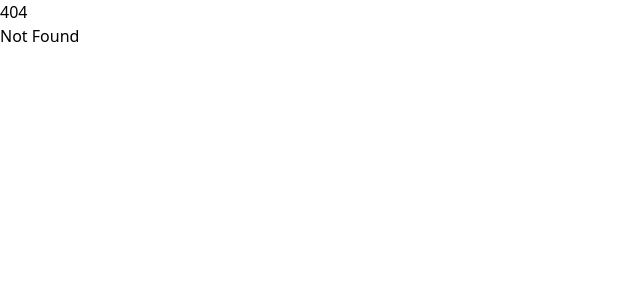
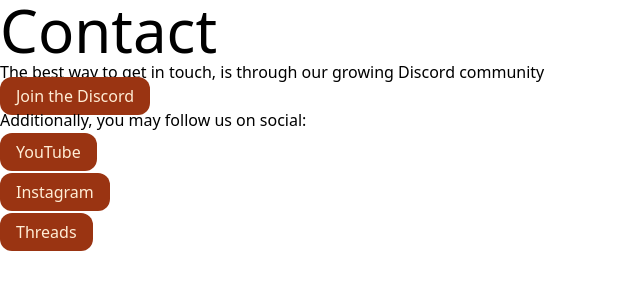
Before and after one commit to IvanOrsh/not-so-fit, a SvelteKit app: page /contact in a window 1280 px wide. Before the commit this address had no page. Shown: the top 300 px of the page, without its empty margins (0-640 px from the left). Built offline with nearby package versions, Linux system fonts and the light colour scheme.

Commit message:
feat: scaffold contact route

```diff
--- a/src/routes/+page.svelte
+++ b/src/routes/+page.svelte
@@ -5,6 +5,6 @@
 
 <Hero />
 
-<Anchor href="/programme">This week&apos;s programme</Anchor>
+<Anchor href="/contact">Contact</Anchor>
 <Anchor href="/personal">Generate a programme</Anchor>
 <Anchor href="/discord">Join the community</Anchor>
--- /dev/null
+++ b/src/routes/contact/+page.svelte
@@ -0,0 +1,25 @@
+<script lang="ts">
+	import Anchor from '$lib/components/Anchor.svelte';
+</script>
+
+<h1 class="text-6xl">Contact</h1>
+
+<p>The best way to get in touch, is through our growing Discord community</p>
+
+<Anchor href="#TODO:discord_url">Join the Discord</Anchor>
+
+<p>Additionally, you may follow us on social:</p>
+
+<ul class="flex flex-col gap-4 py-2">
+	<li>
+		<Anchor href="#TODO:youtube">YouTube</Anchor>
+	</li>
+
+	<li>
+		<Anchor href="#TODO:intagram">Instagram</Anchor>
+	</li>
+
+	<li>
+		<Anchor href="#TODO:threads?">Threads</Anchor>
+	</li>
+</ul>
```
